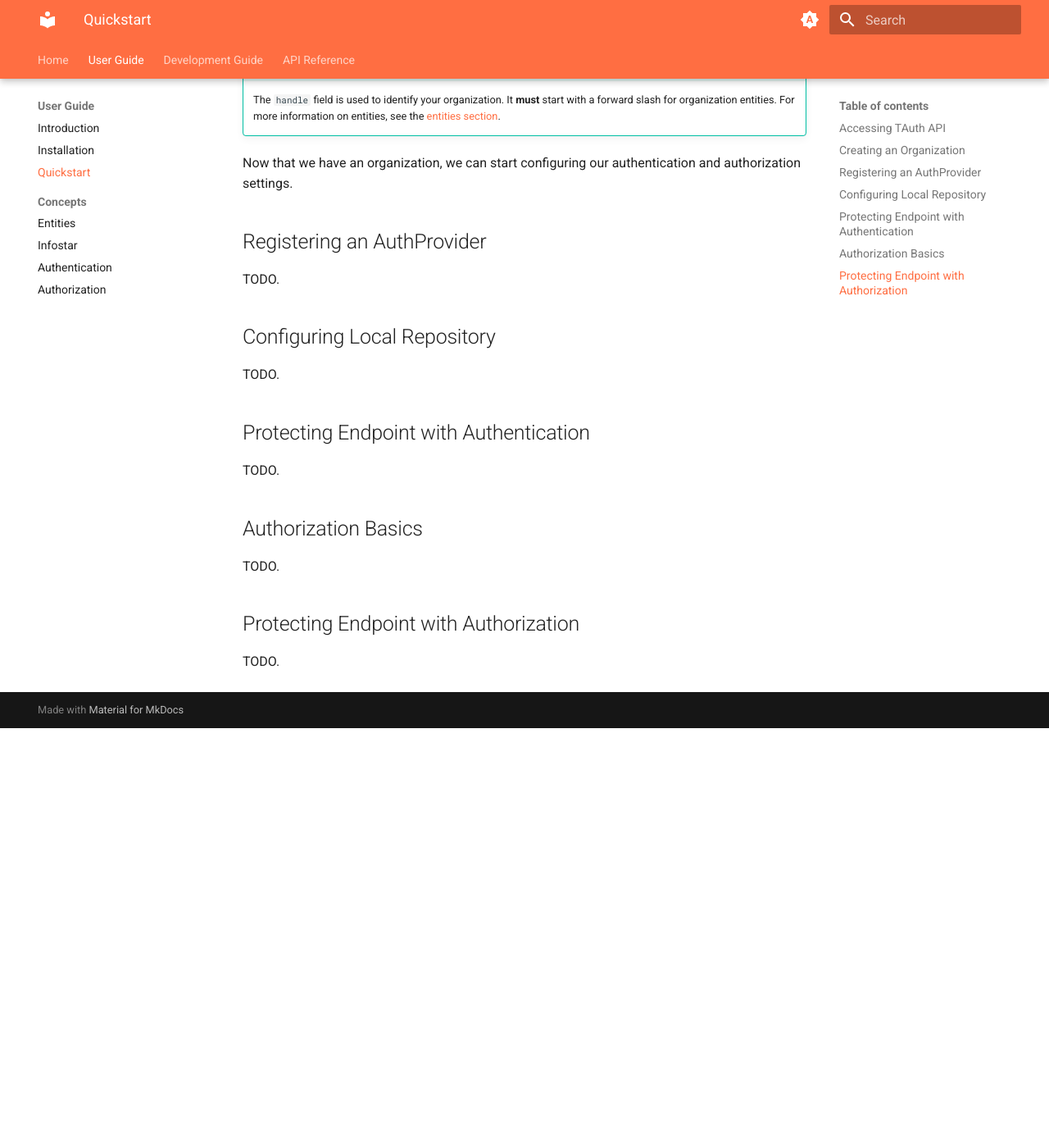
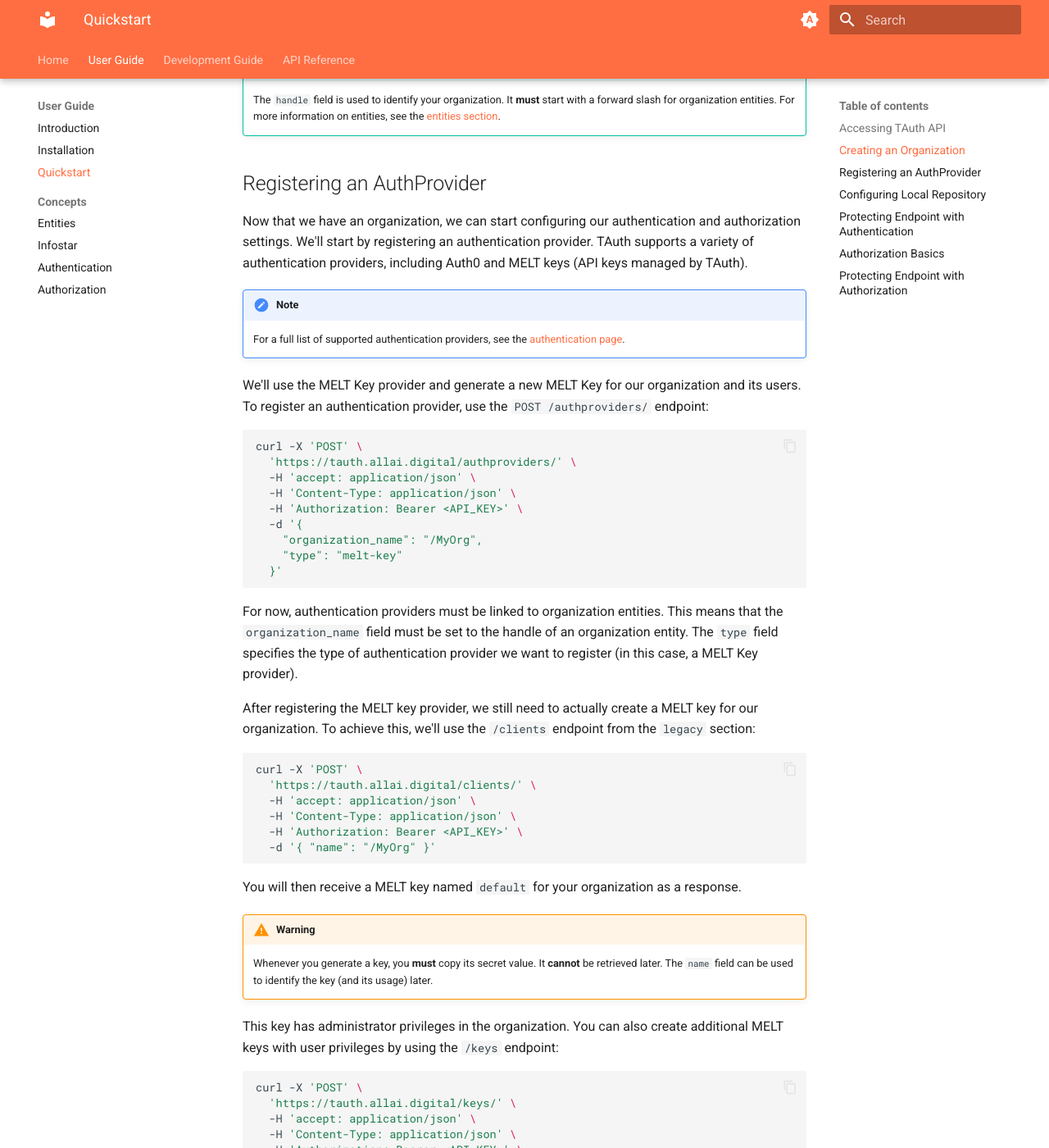
Before and after one commit to TeiaLabs/tauth, an MkDocs documentation site: the page built from docs/docs/user_guide/quickstart.md, in a window 1280 px wide and 1400 px high, scrolled down 2091 px. Shown: the whole window at 82% size. Built offline with MkDocs 1.6.1 and Material for MkDocs 9.7.7, drawn with Linux system fonts in a browser that asks for light colours; before the commit the page ends 2979 px from its top, so only the background shows below that; some of the changed text lies outside the part shown.

Commit message:
Write authproviders section in quickstart

````diff
--- a/docs/docs/user_guide/quickstart.md
+++ b/docs/docs/user_guide/quickstart.md
@@ -75,19 +75,83 @@ curl -X 'POST' \
   -d '{
     "handle": "/MyOrg",
     "type": "organization"
-  }'
+  }'  # (1)
 ```
+
+1. Substitute `MyOrg` with your organization's name.
 
 !!! tip
     The `handle` field is used to identify your organization.
     It **must** start with a forward slash for organization entities.
     For more information on entities, see the [entities section](./entity.md).
 
-Now that we have an organization, we can start configuring our authentication and authorization settings.
-
 ## Registering an AuthProvider
 
-TODO.
+Now that we have an organization, we can start configuring our authentication and authorization settings.
+We'll start by registering an authentication provider.
+TAuth supports a variety of authentication providers, including Auth0 and MELT keys (API keys managed by TAuth).
+
+!!! note
+    For a full list of supported authentication providers, see the [authentication page](./authn.md).
+
+We'll use the MELT Key provider and generate a new MELT Key for our organization and its users.
+To register an authentication provider, use the `POST /authproviders/` endpoint:
+
+```sh
+curl -X 'POST' \
+  'https://tauth.allai.digital/authproviders/' \
+  -H 'accept: application/json' \
+  -H 'Content-Type: application/json' \
+  -H 'Authorization: Bearer <API_KEY>' \
+  -d '{
+    "organization_name": "/MyOrg",
+    "type": "melt-key"
+  }'
+```
+
+For now, authentication providers must be linked to organization entities.
+This means that the `organization_name` field must be set to the handle of an organization entity.
+The `type` field specifies the type of authentication provider we want to register (in this case, a MELT Key provider).
+
+After registering the MELT key provider, we still need to actually create a MELT key for our organization.
+To achieve this, we'll use the `/clients` endpoint from the `legacy` section:
+
+```sh
+curl -X 'POST' \
+  'https://tauth.allai.digital/clients/' \
+  -H 'accept: application/json' \
+  -H 'Content-Type: application/json' \
+  -H 'Authorization: Bearer <API_KEY>' \
+  -d '{ "name": "/MyOrg" }'
+```
+
+You will then receive a MELT key named `default` for your organization as a response.
+
+!!! warning
+    Whenever you generate a key, you **must** copy its secret value.
+    It **cannot** be retrieved later.
+    The `name` field can be used to identify the key (and its usage) later.
+
+This key has administrator privileges in the organization.
+You can also create additional MELT keys with user privileges by using the `/keys` endpoint:
+
+```sh
+curl -X 'POST' \
+  'https://tauth.allai.digital/keys/' \
+  -H 'accept: application/json' \
+  -H 'Content-Type: application/json' \
+  -H 'Authorization: Bearer <API_KEY>' \
+  -d '{
+    "name": "<KEY_NAME>",
+    "organization_handle": "/MyOrg"
+  }'  # (1)
+```
+
+1. Replace `<KEY_NAME>` with the name of your key.
+
+This key can be used to authenticate users in your organization.
+
+Now, whenever a user wants to access our application (or we wish to authenticate the application itself), we can use these keys.
 
 ## Configuring Local Repository
 
````
